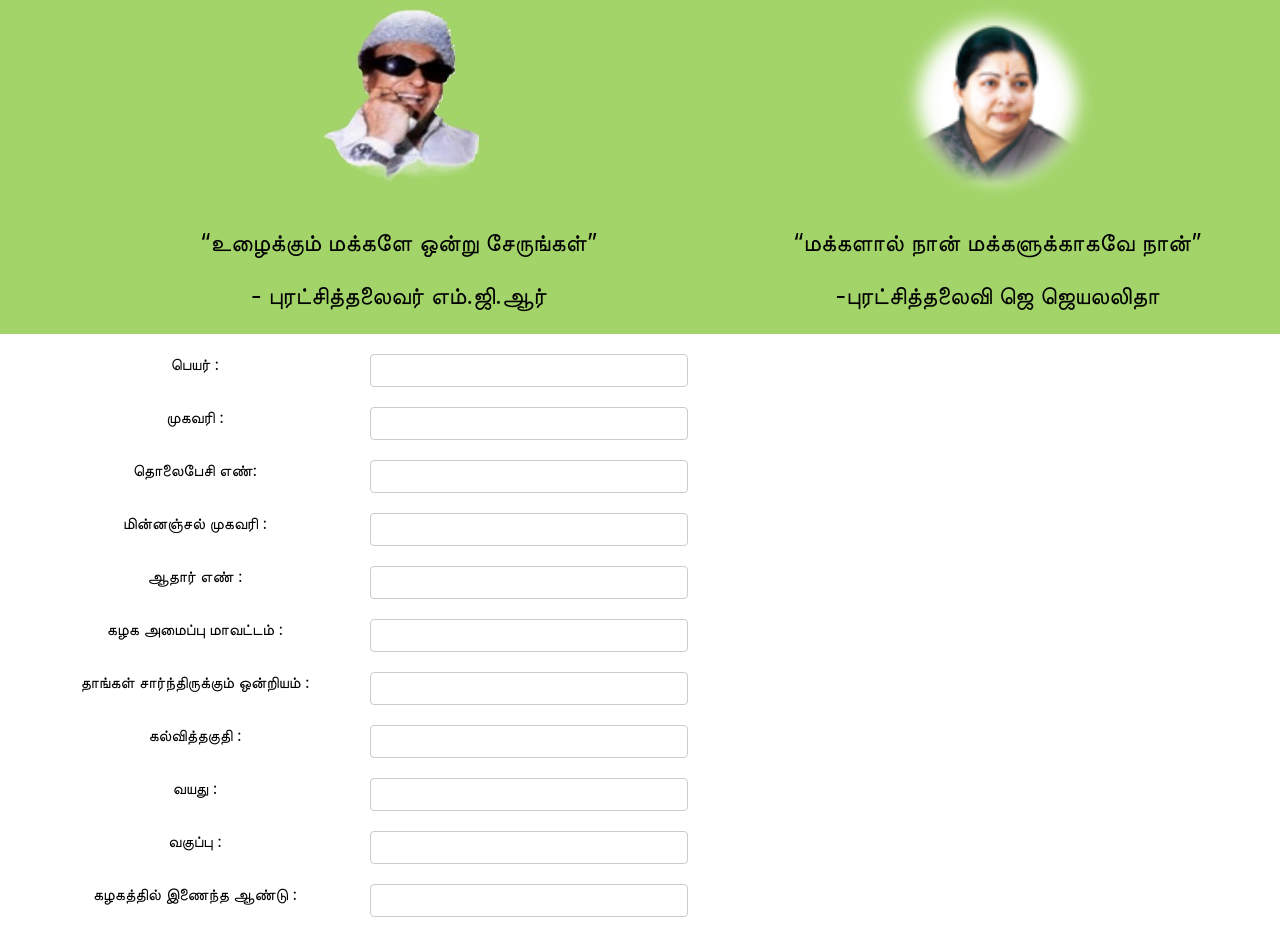
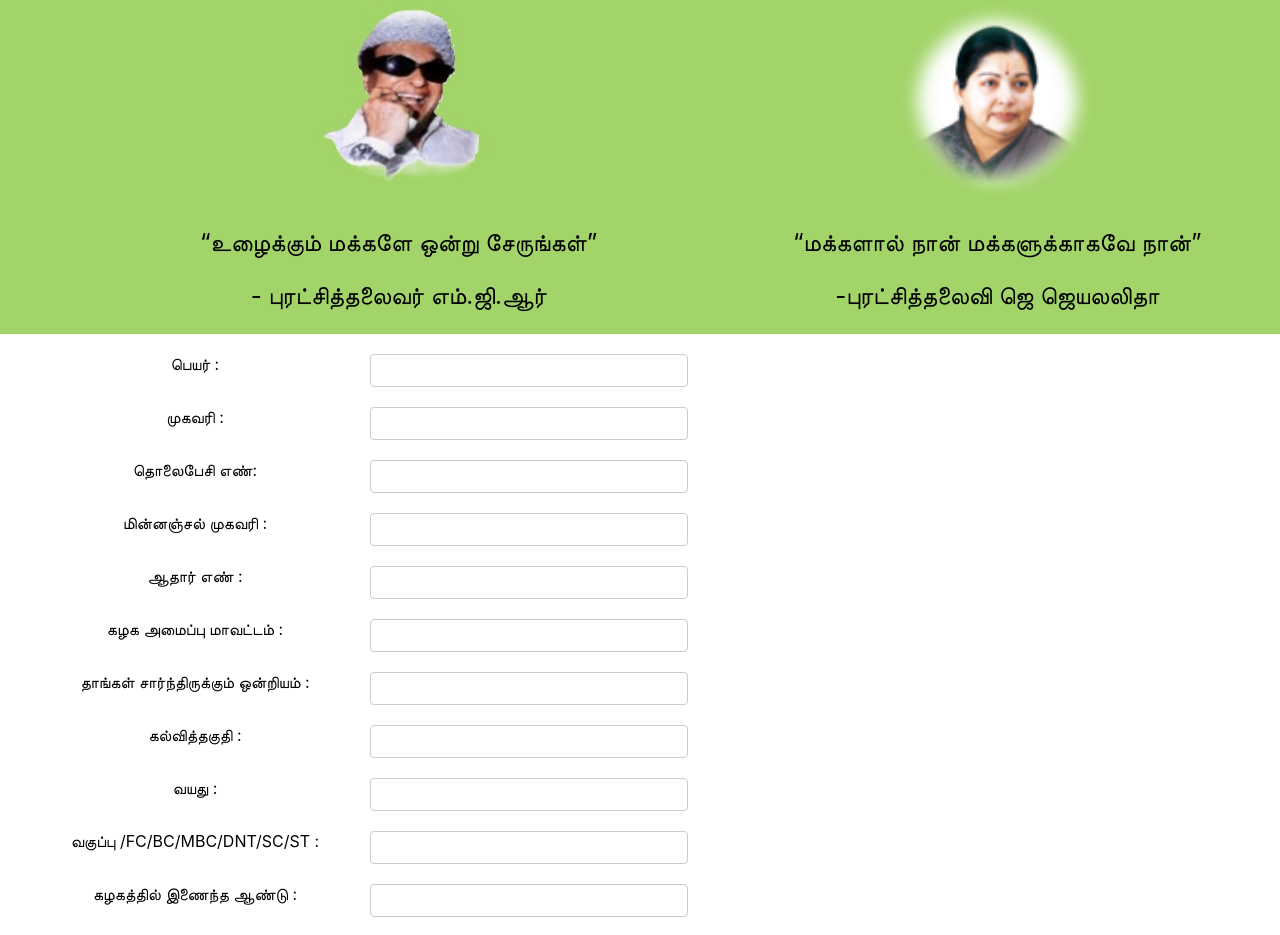
Before and after one commit to Gokul1734/Registration, a React (Create React App) app: page / in a window 1280 px wide. Shown: the top 935 px of the page. Built offline with nearby package versions, Linux system fonts and the light colour scheme.

Commit message:
Update registration.js

```diff
--- a/src/pages/registration.js
+++ b/src/pages/registration.js
@@ -200,7 +200,7 @@ const Registration = () => {
         />
         </div>
         <div className='form-row'>
-        <label className='form-label'>வகுப்பு : </label>
+        <label className='form-label'>வகுப்பு /FC/BC/MBC/DNT/SC/ST : </label>
         <input
           type="text"
           placeholder=""
```
